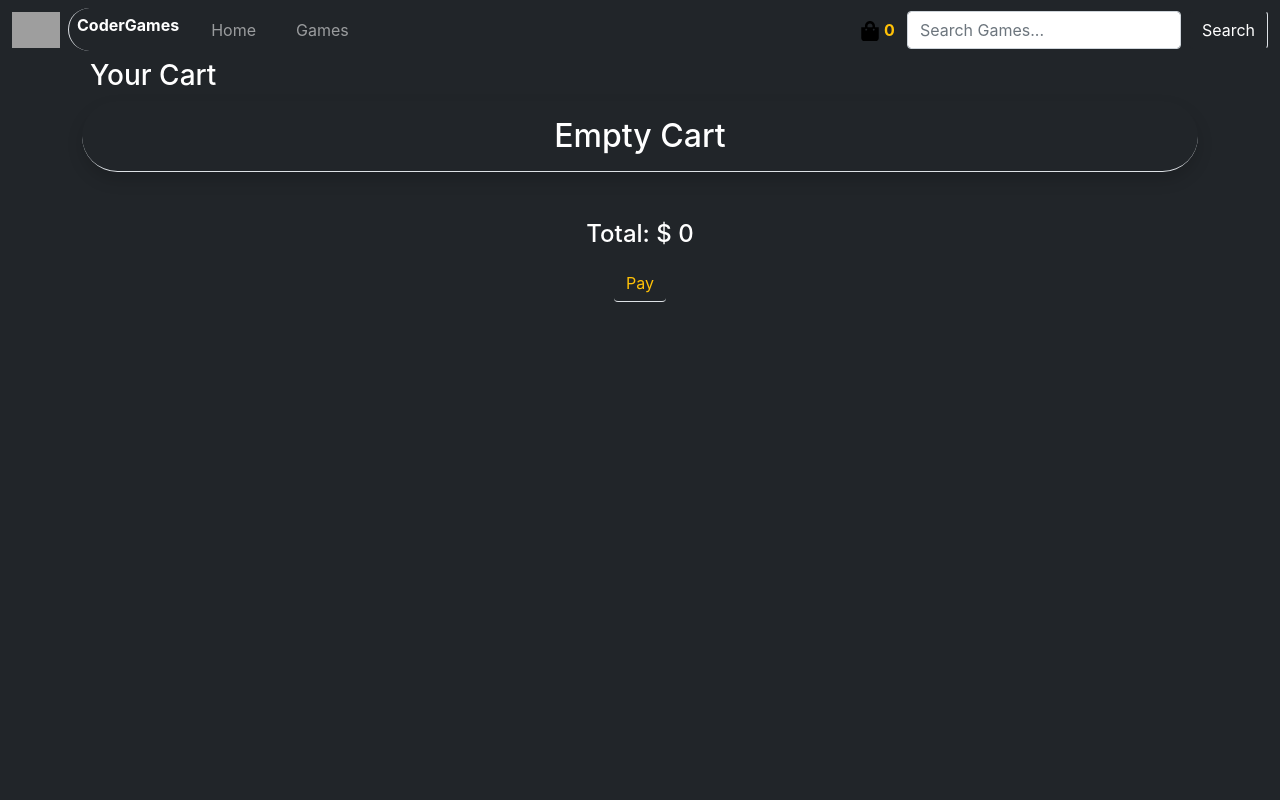
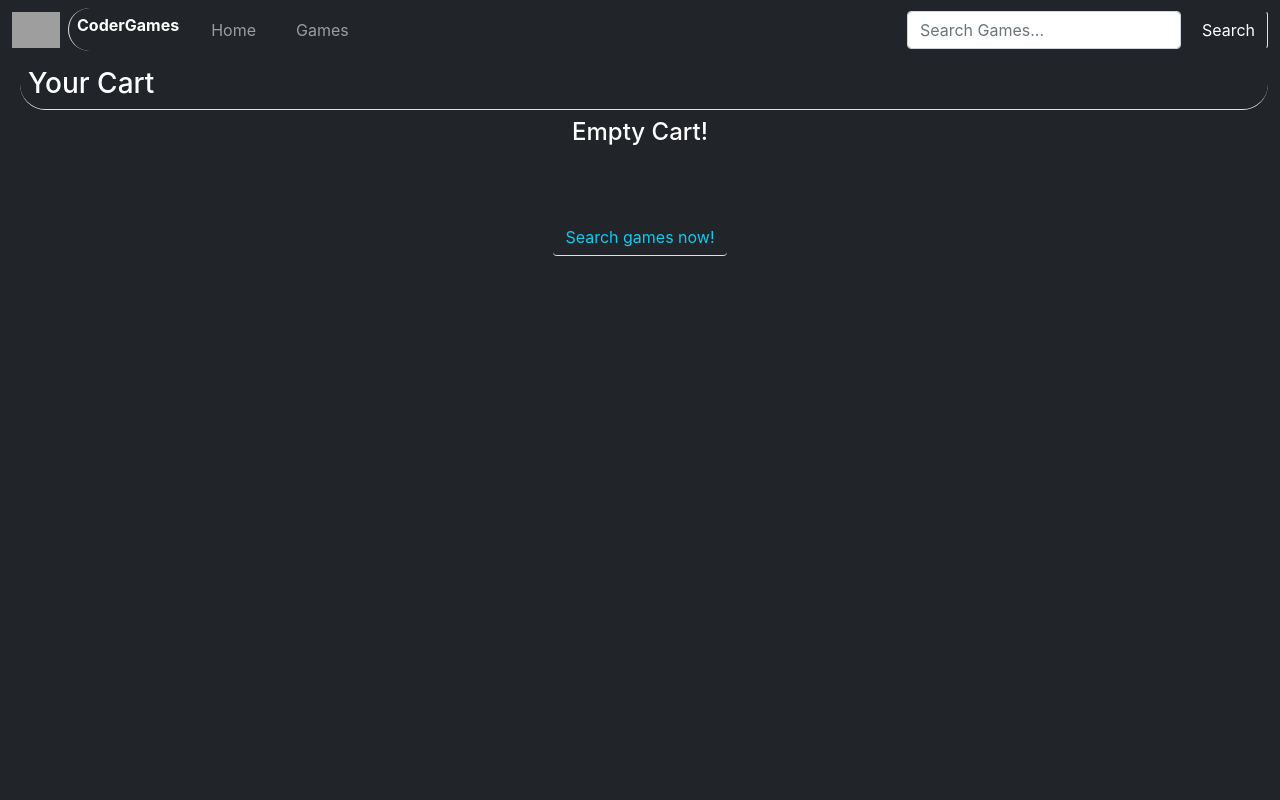
Before and after one commit to alanrflores/Proyecto-react-coder, a React (Create React App) app: page /cart in a window 1280 px wide. Shown: the top 800 px of the page. Built offline with nearby package versions, Linux system fonts and the light colour scheme; grey boxes are pictures that could not be loaded.

Commit message:
modificando commit de cartContext

```diff
--- a/src/componentes/Loading/Loading.jsx
+++ b/src/componentes/Loading/Loading.jsx
@@ -2,8 +2,8 @@ const Loading = () => {
   return (
     <>
       <div className="vh-100 d-flex justify-content-center">
-        <div class="spinner-border text-success" role="status">
-          <span class="visually-hidden">Loading...</span>
+        <div className="spinner-border text-success" role="status">
+          <span className="visually-hidden">Loading...</span>
         </div>
       </div>
     </>
--- a/src/componentes/cart/Cart.jsx
+++ b/src/componentes/cart/Cart.jsx
@@ -1,52 +1,63 @@
 import { useContext } from "react";
+import { Link } from "react-router-dom";
 import { CartContext } from "../../context/CartContextProvider";
 import Icon from "../icons/Icon";
 
 const Cart = () => {
-  const { cart, total, removeItem, clearItem, addItem } = useContext(CartContext);
+  const { cart, total, clearItem, removeQuantity, addQuantity } =
+    useContext(CartContext);
 
   return (
-    <div className="container vh-100">
-      <h1 className="text-white fs-3 ms-2">Your Cart</h1>
+    <>
+      <h1 className="text-white fs-3 ms-2 border-0 border-bottom p-2 rounded-pill">Your Cart</h1>
       {cart.length === 0 ? (
-        <h2 className=" border-bottom rounded-pill shadow p-3 mb-5 rounded text-center text-white">
-          Empty Cart
-        </h2>
+        <div className="vh-100">
+          <h2 className="text-center text-white fs-4">Empty Cart!</h2>
+          <div className="d-flex justify-content-center mt-5">
+            <Link to="/games">
+              <button className="mt-4 btn btn-outline-info border-0 border-bottom">
+                Search games now!
+              </button>
+            </Link>
+          </div>
+        </div>
       ) : (
         <>
           {cart.map((item, index) => (
-            <div key={index} className="d-flex justify-content-center">
-              <div className="card mb-3 bg-dark" style={{ width: "540px" }}>
-                <div className="row g-0 ">
-                  <div className="col-md-4">
-                    <img
-                      src={item.pictureUrl}
-                      className="img-fluid rounded-start"
-                      alt="..."
-                    />
-                  </div>
-                  <div className="col-md-8">
-                    <div className="card-body">
-                      <h5 className="card-title text-white">{item.title}</h5>
-                      <p className="card-text text-white">{item.description}</p>
-                      {/* <div className="d-flex me-3">
-                      <ItemCount stock={item.stock} />
-                    </div> */}
-
+            <div
+              key={index}
+              className="d-flex flex-row justify-content-center bd-highlight mb-3"
+            >
+              <div className="p-2 bd-highlight">
+                <div className="card bg-dark" style={{ width: "14rem" }}>
+                  <img
+                    src={item.pictureUrl}
+                    class="card-img-top"
+                    alt={item.title}
+                  />
+                  <div className="card-body">
+                    <h5 className="card-title text-white fw-bold">
+                      {" "}
+                      Title : {item.title}
+                    </h5>
+                    <p className="card-text text-white fw-bold">
+                      STOCK AVAILABLE : {item.stock}
+                    </p>
+                    <div className="row">
                       <button
-                        className="btn btn-outline-success"
-                        onClick={() => addItem(item.id)}
+                        className="btn btn-outline-success border-bottom border-0"
+                        onClick={() => addQuantity(item.id)}
                       >
-                        Add Item
+                        Add
                       </button>
-                      <p className="card-text text-white m-2 ms-4">
+                      <p className="text-white text-center m-2 fw-bold">
                         {item.quantity}
                       </p>
                       <button
-                        className="btn btn-outline-danger"
-                        onClick={() => removeItem(item.id)}
+                        className="btn btn-outline-danger border-bottom border-0"
+                        onClick={() => removeQuantity(item.id)}
                       >
-                        Remove Item
+                        Remove
                       </button>
                       <div className="d-flex justify-content-end m-2">
                         <button
@@ -64,13 +75,19 @@ const Cart = () => {
           ))}
         </>
       )}
-      <div className="d-flex justify-content-center m-2">
-        <h3 className="text-white fs-4">Total: $ {total}</h3>
-        </div>
-        <div className="d-flex justify-content-center m-2">
-        <button className="btn btn-outline-warning border-0 border-bottom ">Pay</button>
-        </div>
-    </div>
+      <div className="d-flex flex-column justify-content-center">
+        <h3 className="text-white text-center fs-4 fw-bold">
+          Total: $ {total}
+        </h3>
+        <a
+          href="http://www.mercadopago.com.ar"
+          target="_blank"
+          className="btn btn-outline-warning border-0 border-bottom "
+        >
+          Pay
+        </a>
+      </div>
+    </>
   );
 };
 
--- a/src/componentes/items/ItemDetailContainer.jsx
+++ b/src/componentes/items/ItemDetailContainer.jsx
@@ -8,7 +8,7 @@ import Loading from "../Loading/Loading";
 const ItemDetailContainer = () => {
   const { id } = useParams();
   const [product, setProduct] = useState([]);
-  const {loading, setLoading} = useContext(CartContext)
+  const {setLoading} = useContext(CartContext)
 
   useEffect(() => {
     if (id) {
@@ -25,7 +25,7 @@ const ItemDetailContainer = () => {
       GetPromises.then((res) => setProduct(res)).catch((err) =>
         console.log(err)
       );
-      setLoading(false)
+
     }
   }, [id]);
 
@@ -34,11 +34,7 @@ const ItemDetailContainer = () => {
     <>
       {product.hasOwnProperty("title") ? (
         <ItemDetail product={product} />
-      ) : <>
-      {
-        loading ? <Loading /> : <h2>Loaded!</h2>
-      }
-      </>
+      ) : (<Loading />)
       }
     </>
   );
--- a/src/componentes/navbar/NavBar.jsx
+++ b/src/componentes/navbar/NavBar.jsx
@@ -1,11 +1,11 @@
-import { NavLink } from "react-router-dom";
+import { Link, NavLink } from "react-router-dom";
 import CardWidget from "../cards/CardWidget";
 import { FaShoppingBag } from "react-icons/fa";
 import { CartContext } from "../../context/CartContextProvider";
 import { useContext } from "react";
 
 const NavBar = () => {
-  const {cart} = useContext(CartContext);
+  const { cart } = useContext(CartContext);
 
   const imgUrl = "https://goodgamesguild.com/front/ggg/200x200.png";
 
@@ -40,10 +40,16 @@ const NavBar = () => {
               </NavLink>
             </li>
           </ul>
-          <div className="d-flex m-2 me-1">
-            <CardWidget Icon={FaShoppingBag} color={"black"} size={"20px"} />
-            <span className="text-warning border-0 fw-bold pe-2 ms-1">{cart.length}</span>
-          </div>
+          {cart.length > 0 && (
+            <div className="d-flex m-2 me-1">
+              <Link to="/cart">
+              <CardWidget Icon={FaShoppingBag} color={"black"} size={"20px"} />
+              </Link>
+              <span className="text-warning border-0 fw-bold pe-2 ms-1">
+                {cart.length}
+              </span>
+            </div>
+          )}
           <form className="d-flex">
             <input
               className="form-control me-2"
@@ -51,10 +57,7 @@ const NavBar = () => {
               placeholder="Search Games..."
               aria-label="Search"
             />
-            <button
-              className="btn btn-dark border-end"
-              type="submit"
-            >
+            <button className="btn btn-dark border-end" type="submit">
               Search
             </button>
           </form>
--- a/src/context/CartContextProvider.jsx
+++ b/src/context/CartContextProvider.jsx
@@ -7,7 +7,6 @@ export const CartContext = createContext("");
 const CartContextProvider = ({ children }) => {
   const [items, setItems] = useState([]);
   const [cart, setCart] = useState([]);
-  const [counter, setCounter] = useState(1);
   const [total, setTotal] = useState(0);
   const [loading, setLoading] = useState(false);
 
@@ -20,9 +19,16 @@ const CartContextProvider = ({ children }) => {
     }
   }, []);
 
+  //Revisamos si se encuentra algo dentro de 'dataCart'
+  useEffect(() => {
+    const dataCart = JSON.parse(localStorage.getItem("dataCart"));
+    if (dataCart) {
+      setCart(dataCart);
+    }
+  }, []);
+
   //agregamos a carrito
   const addCart = (id) => {
-    console.log(id);
     const check = cart.every((item) => {
       return item.id !== id;
     });
@@ -31,12 +37,9 @@ const CartContextProvider = ({ children }) => {
         return item.id === id;
       });
       setCart([...cart, ...Data]);
+      localStorage.setItem("dataCart", JSON.stringify([...cart, ...Data]));
     } else {
-      Swal.fire(
-        'Good job!',
-        'The product was added correctly!',
-        'success'
-      );
+      Swal.fire("Good job!", "The product was added correctly!", "success");
     }
   };
 
@@ -63,21 +66,31 @@ const CartContextProvider = ({ children }) => {
       });
       //como se modifico el 'cart' lo guardamos dentro del 'setCart'
       setCart([...cart]);
+      localStorage.setItem("dataCart", JSON.stringify([...cart]))
     }
   };
 
   //sumamos cantidad
-  const addItem = (id) => {
-    cart.forEach((item) => {
-      if (item.id === id) {
-        item.quantity += 1;
-      }
-    });
-    setCart([...cart]);
+  const addQuantity = (item) => {
+    if (cart?.length > 0) {
+      cart.forEach((el) => {
+        if (el.id === item && el.quantity < el.stock) {
+          let newItem = {
+            ...el,
+            quantity: el.quantity + 1,
+          };
+
+          let newCart = cart.filter((el) => el.id !== item);
+
+          setCart([...newCart, newItem]);
+          localStorage.setItem("dataCart", JSON.stringify([...newCart, newItem]));
+        }
+      });
+    }
   };
 
   //restamos cantidad
-  const removeItem = (id) => {
+  const removeQuantity = (id) => {
     cart.forEach((item) => {
       if (item.id === id) {
         item.quantity === 1 ? (item.quantity = 1) : (item.quantity -= 1);
@@ -86,25 +99,11 @@ const CartContextProvider = ({ children }) => {
     setCart([...cart]);
   };
 
-  //Revisamos si se encuentra algo dentro de 'dataCart'
-  useEffect(() => {
-    const dataCart = JSON.parse(localStorage.getItem("dataCart"));
-    if (dataCart) {
-      setCart(dataCart);
-    }
-  }, []);
-
-  //Guardamos con el setItem dentro de dataCart, parseamos lo que este dentro 'cart'
-  useEffect(() => {
-    localStorage.setItem("dataCart", JSON.stringify(cart));
-    //Cada vez que se haya un cambio dentro de cart, se va a ejecutar
-  }, [cart]);
-
-
+  //total
   useEffect(() => {
     const getTotal = () => {
       const res = cart.reduce((acc, item) => {
-        return acc + (item.price * item.quantity);
+        return acc + item.price * item.quantity;
       }, 0);
       setTotal(res);
     };
@@ -119,12 +118,10 @@ const CartContextProvider = ({ children }) => {
         cart,
         setCart,
         addCart,
-        counter,
         loading,
         setLoading,
-        setCounter,
-        removeItem,
-        addItem,
+        removeQuantity,
+        addQuantity,
         clearItem,
         total,
       }}
```
Also changed, not shown: src/componentes/footer/Footer.jsx (+6 -9 lines), src/componentes/items/Item.jsx (+14 -14 lines), src/componentes/items/ItemDetail.jsx (+10 -10 lines), src/componentes/items/ItemList.jsx (+5 -11 lines), src/componentes/items/ItemListContainer.jsx (+8 -16 lines).
